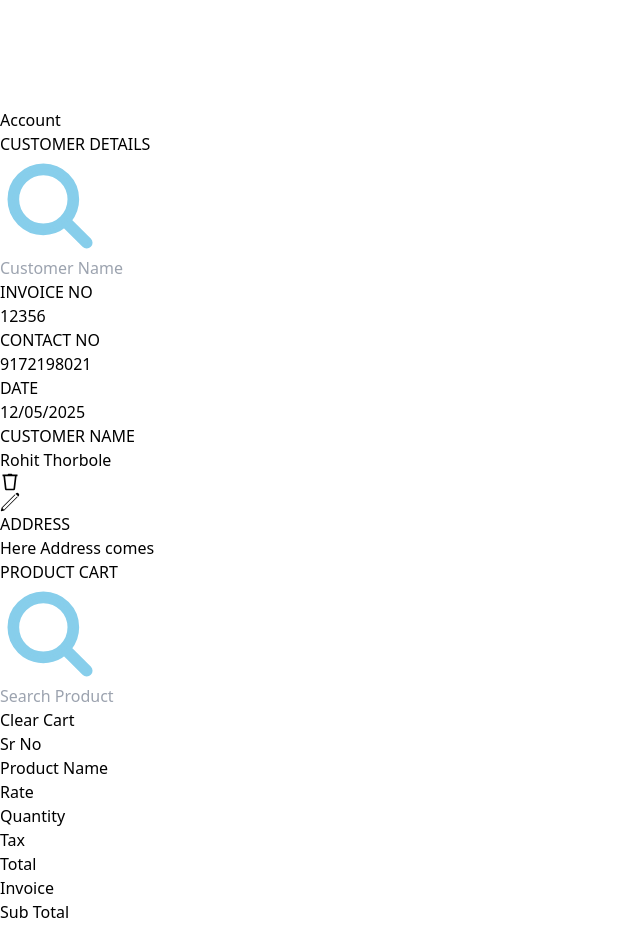
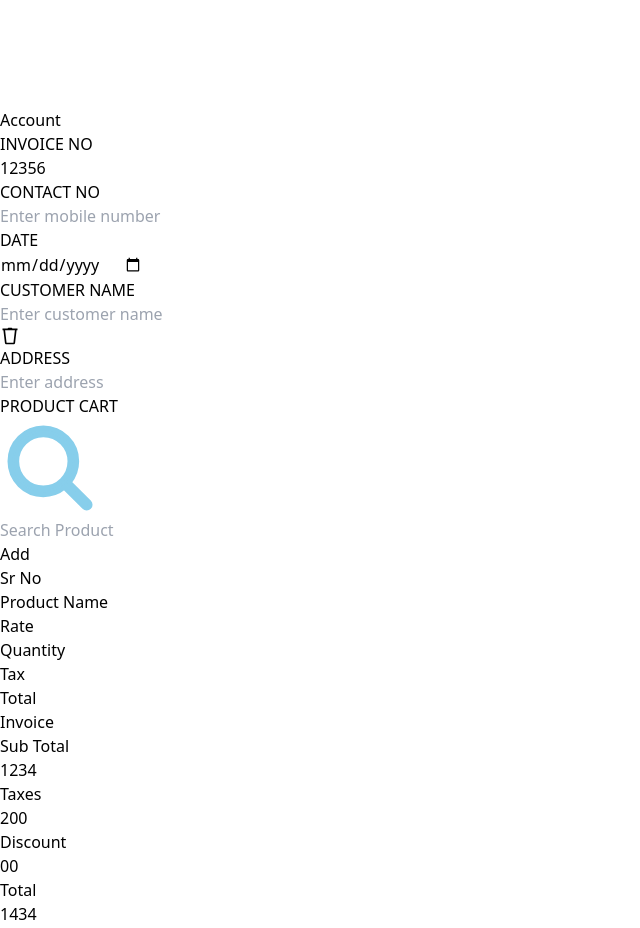
Before and after one commit to santoshjogdand/cloudbill, a React (Vite) app: page /Invoice in a window 1280 px wide. Shown: the part 3660-4588 px from the top of the page, without its empty margins (0-640 px from the left). Built offline with nearby package versions, Linux system fonts and the light colour scheme.

Commit message:
left invoice

```diff
--- a/src/components/Invoice/Invoice.jsx
+++ b/src/components/Invoice/Invoice.jsx
@@ -1,30 +1,23 @@
-import React from 'react'
-import { useState } from "react";
-
+import React, { useRef } from 'react';
 
 const Invoice = () => {
+
+  const mobileNumberRef = useRef(null);
+  const customerNameRef = useRef(null);
+  const dateRef = useRef(null);
+  const addressRef = useRef(null);
+
+  const clearInputs = () => {
+    if (mobileNumberRef.current) mobileNumberRef.current.value = '';
+    if (customerNameRef.current) customerNameRef.current.value = '';
+    if (dateRef.current) dateRef.current.value = '';
+    if (addressRef.current) addressRef.current.value = '';
+  };
 
   return (
     <div className='main w-full h-full bg-blue-100 flex'>
       <div className='left w-[55vw] h-full'>
-        <div className='customer_details mt-10 px-10'>
-          <div className='title flex justify-between'>
-            <div>CUSTOMER DETAILS</div>
-            <div className="customer_number relative w-full max-w-xs">
-              <img
-                src="../src/assets/search.svg"
-                alt="search"
-                className="absolute left-3 top-1/2 transform -translate-y-1/2 w-4 h-4 text-gray-400"
-              />
-              <input
-                type="text"
-                placeholder="Customer Name"
-                className="pl-10 p-2 border border-gray-300 rounded w-full outline-none text-sm text-gray-700 focus:ring-1 focus:ring-blue-400"
-              />
-            </div>
-
-          </div>
-          <div className='customer_info flex justify-between mt-10'>
+        <div className='customer_info flex justify-between mt-10 px-10'>
           <div className='customer_info_left h-[20vh] w-[23vw] bg-white rounded-lg'>
             <div className='c_name_contact flex justify-between mt-2 text-sm px-4'>
               <div className='cname'>
@@ -33,43 +26,61 @@ const Invoice = () => {
               </div>
               <div className='ccontact'>
                 <div>CONTACT NO</div>
-                  <div>9172198021</div>
+                <div>
+                  <input
+                    type="tel"
+                    placeholder="Enter mobile number"
+                    pattern="[0-9]{10}"
+                    maxLength="10"
+                    ref={mobileNumberRef}
+                    className="border-none outline-none bg-transparent"
+                  />
                 </div>
-
+              </div>
             </div>
             <div className='separating_line border-t border-gray-300 my-2'></div>
             <div className='c_address px-4 text-sm'>
-                <div className='c_address_title'>
-                  DATE
-                </div>
+              <div className='c_address_title'>DATE</div>
               <div>
-                  12/05/2025
+                <input type="date" ref={dateRef} className="border-none outline-none bg-transparent" />
               </div>
             </div>
           </div>
+
           <div className='customer_info_right h-[20vh] w-[23vw] bg-white rounded-lg'>
             <div className='c_name_contact flex justify-between mt-2 text-sm mx-4'>
               <div className='cname'>
                 <div>CUSTOMER NAME</div>
-                  <div>Rohit Thorbole</div>
+                <div>
+                  <input
+                    type="text"
+                    placeholder="Enter customer name"
+                    maxLength="50"
+                    ref={customerNameRef}
+                    className="border-none outline-none bg-transparent"
+                  />
                 </div>
-                {/* <div className='ccontact'>
-                  <div>CONTACT NO</div>
-                  <div>9172198021</div>
-                </div> */}
+              </div>
               <div>
-                  <div><img src="../src/assets/delete.svg" alt="" /></div>
-                  <div><img src="../src/assets/edit.svg" alt="" /></div>
+                <img
+                  src='../src/assets/delete.svg'
+                  alt="Delete"
+                  onClick={clearInputs}
+                  className="cursor-pointer w-5 h-5"
+                />
               </div>
             </div>
             <div className='separating_line border-t border-gray-300 my-2'></div>
             <div className='c_address px-4 text-sm'>
-                <div className='c_address_title'>
-                  ADDRESS
-                </div>
+              <div className='c_address_title'>ADDRESS</div>
               <div>
-                  Here Address comes
-                </div>
+                <input
+                  type="text"
+                  placeholder="Enter address"
+                  maxLength="50"
+                  ref={addressRef}
+                  className="border-none outline-none bg-transparent"
+                />
               </div>
             </div>
           </div>
@@ -91,10 +102,9 @@ const Invoice = () => {
               />
             </div>
             <div>
-              <button className='bg-blue-500 text-white font-medium py-2 px-4 text-sm hover:bg-blue-600 focus:outline-none'>
-                Clear Cart
+              <button className='bg-blue-500 text-white font-medium py-2 px-6 text-sm hover:bg-blue-600 focus:outline-none'>
+                Add
               </button>
-
             </div>
           </div>
           <div className='separating_line border-t border-gray-400 my-3'></div>
@@ -133,7 +143,6 @@ const Invoice = () => {
           </div>
         </div>
 
-        {/* Separating line */}
         <div className='separating_line border-t border-gray-300 my-5'></div>
 
         <div className='accepting_payments mt-5'>
@@ -161,7 +170,6 @@ const Invoice = () => {
           </div>
         </div>
 
-        {/* Separating line */}
         <div className='separating_line border-t border-gray-300 my-5'></div>
 
         <div className='amount mt-10 px-5'>
@@ -178,7 +186,7 @@ const Invoice = () => {
         </div>
       </div>
     </div>
-  )
-}
+  );
+};
 
-export default Invoice
+export default Invoice;
--- a/src/components/Sales/Sales.jsx
+++ b/src/components/Sales/Sales.jsx
@@ -78,8 +78,37 @@ const Sales = () => {
       </div>
 
       {/* Display Sales */}
-      <div className='sales-list mt-5'>
-        <p className='text-center text-gray-500'>No sales to display</p>
+      <div className="mt-5 ml-10">
+        {/* Table Columns */}
+        <div className='columns mt-10'>
+          <table className="table-auto w-[80%] mx-auto border-collapse border border-gray-300">
+            <thead>
+              <tr className="bg-blue-600 text-white">
+                <th className="border border-gray-400 px-4 py-2">Date</th>
+                <th className="border border-gray-400 px-4 py-2">Customer Name</th>
+                <th className="border border-gray-400 px-4 py-2">Product Name</th>
+                <th className="border border-gray-400 px-4 py-2">Collected Amount</th>
+                <th className="border border-gray-400 px-4 py-2">Due Amount</th>
+              </tr>
+            </thead>
+            <tbody>
+              <tr className="hover:bg-gray-100 text-center align-middle">
+                <td className="border border-gray-400 px-4 py-2">10/12/2022</td>
+                <td className="border border-gray-400 px-4 py-2">Seed Oil</td>
+                <td className="border border-gray-400 px-4 py-2">9172198021</td>
+                <td className="border border-gray-400 px-4 py-2">20000</td>
+                <td className="border border-gray-400 px-4 py-2">2600</td>
+              </tr>
+              <tr className="hover:bg-gray-100 text-center align-middle">
+                <td className="border border-gray-400 px-4 py-2">10/12/2022</td>
+                <td className="border border-gray-400 px-4 py-2">Karan Vijay Narote</td>
+                <td className="border border-gray-400 px-4 py-2">Ashirwad Atta</td>
+                <td className="border border-gray-400 px-4 py-2">21233</td>
+                <td className="border border-gray-400 px-4 py-2">00</td>
+              </tr>
+            </tbody>
+          </table>
+        </div>
       </div>
     </div>
   );
```
Lines whose indentation alone changed are shown as unchanged.
